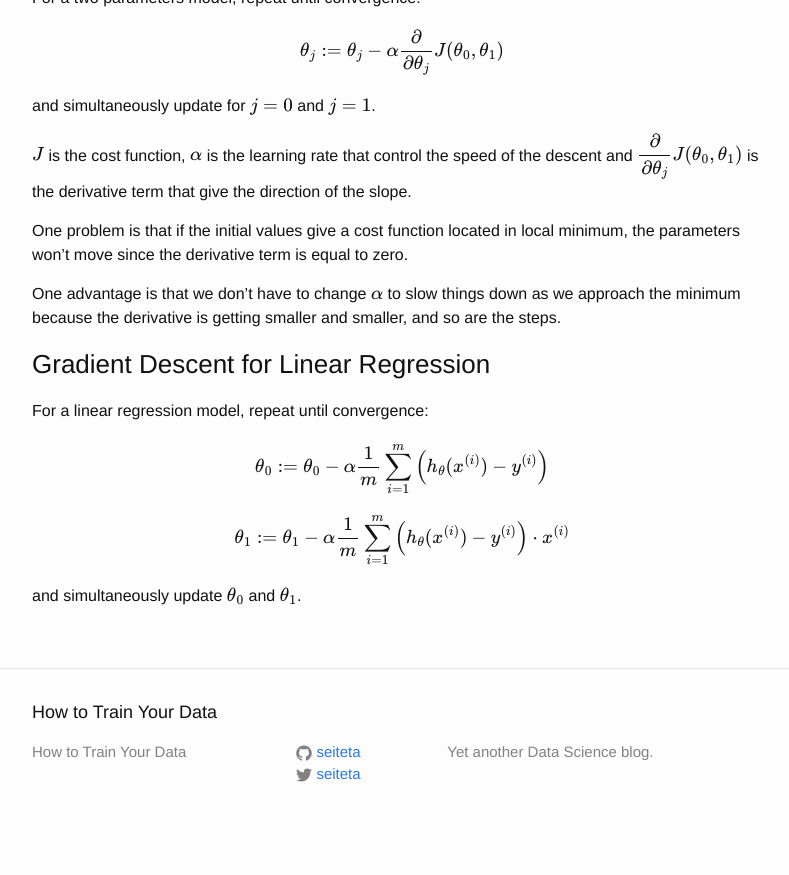
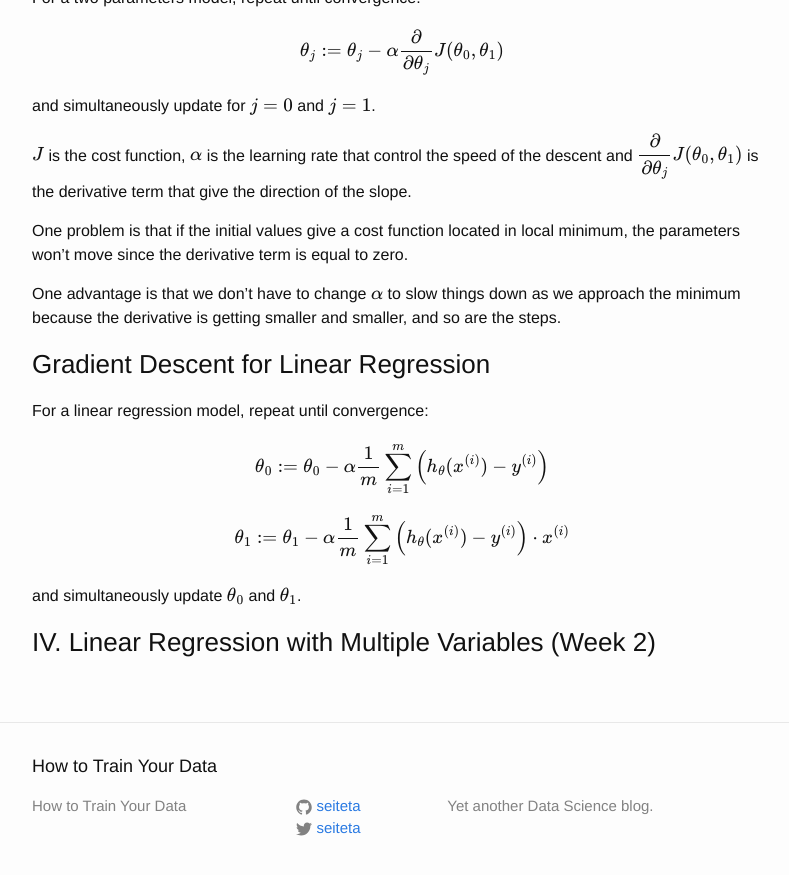
Before and after one commit to seiteta/seiteta.github.io_old, a Jekyll site: the page built from _posts/2014-12-04-machine-learning-notes.md, in a window 1280 px wide and 900 px high, scrolled down 1169 px. Shown: the top 875 px of the window, without its empty margins (238-1027 px from the left). Built offline with Jekyll 4.4.1, drawn with Linux system fonts in a browser that asks for light colours; formulas are drawn with MathJax 3; before the commit the page ends 2015 px from its top, so only the background shows below that.

Commit message:
Update 2014-12-04-machine-learning-notes.md

```diff
--- a/_posts/2014-12-04-machine-learning-notes.md
+++ b/_posts/2014-12-04-machine-learning-notes.md
@@ -60,3 +60,5 @@ $$\theta_0 := \theta_0 - \alpha \dfrac{1}{m} \sum_{i=1}^{m} \left (h_\theta (x^{
 $$\theta_1 := \theta_1 - \alpha \dfrac{1}{m} \sum_{i=1}^{m} \left (h_\theta (x^{(i)}) - y^{(i)} \right)\cdot  x^{(i)}$$
 
 and simultaneously update $$\theta_0$$ and $$\theta_1$$.
+
+### IV. Linear Regression with Multiple Variables (Week 2)
```
